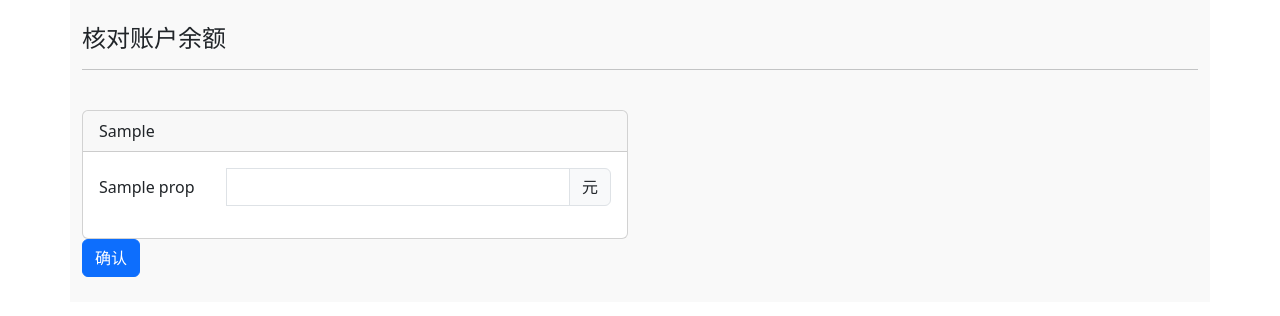
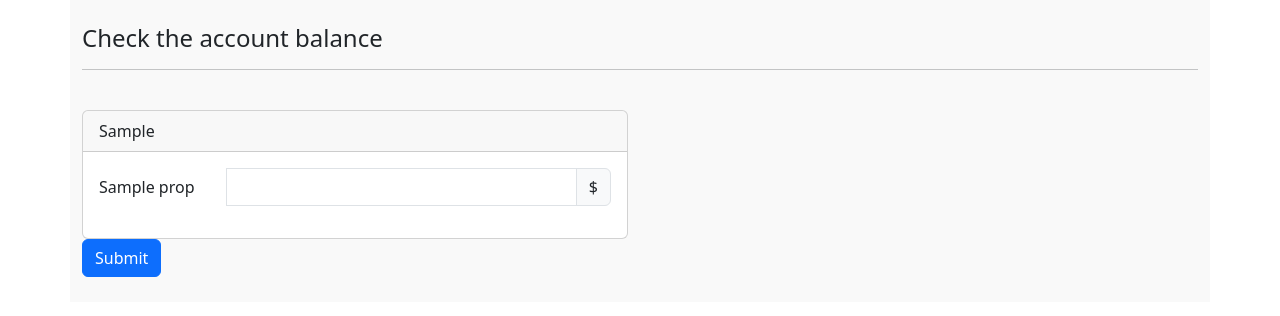
Before and after one commit to nutalk/OpenBookkeeping, a Django app: template accounts/templates/check.html in a window 1280 px wide. Shown: the part 56-372 px from the top of the page. Run offline with Django 5.2, Linux system fonts and the light colour scheme; the template is opened without the code that fills it: most values are stand-ins (such as "Sample title", 1, 10 or a date in 2020); some libraries are stand-ins or nearby versions.

Commit message:
Adjust check trans

```diff
--- a/accounts/templates/check.html
+++ b/accounts/templates/check.html
@@ -1,11 +1,12 @@
 {% extends '_head_foot.html' %}
 {% load static %}
+{% load i18n %}
 {% block head_js %}
 <link rel="stylesheet" href="https://cdn.staticfile.net/bootstrap-icons/1.11.3/font/bootstrap-icons.css">
 {% endblock %}
 
 {% block main_page %}
-<h4>核对账户余额</h4>
+<h4>{% trans "Check the account balance" %}</h4>
 <hr />
 
 <form action="/check_submit/", method="post">
@@ -23,7 +24,7 @@
                 <div class="input-group mb-3">
                     <label for={{prop.id}} class="col-3 col-form-label">{{prop.name}}</label>
                     <input type="number" class="form-control" name={{prop.id}} id={{prop.id}} value={{prop.remains}}>
-                    <span class="input-group-text">元</span>
+                    <span class="input-group-text">{% trans "$" %}</span>
                 </div>
                 {%endfor%}
             </div>
@@ -32,7 +33,7 @@
         {% endfor %}
     </div>
 
-    <button type="submit" class="btn btn-primary">确认</button>
+    <button type="submit" class="btn btn-primary">{% trans "Submit" %}</button>
   </form>
 
 {% endblock %}
--- a/accounts/views.py
+++ b/accounts/views.py
@@ -205,7 +205,7 @@ def book_check(request):
         output[obj_type].append(rec)
 
     for k, v in output.items():
-        rec = {'k': k, 'v': v}
+        rec = {'k': _(k), 'v': v}
         contex['type_prop'].append(rec)
 
     template = loader.get_template('check.html')
```
Also changed, not shown: locale/zh_Hans/LC_MESSAGES/django.po.
